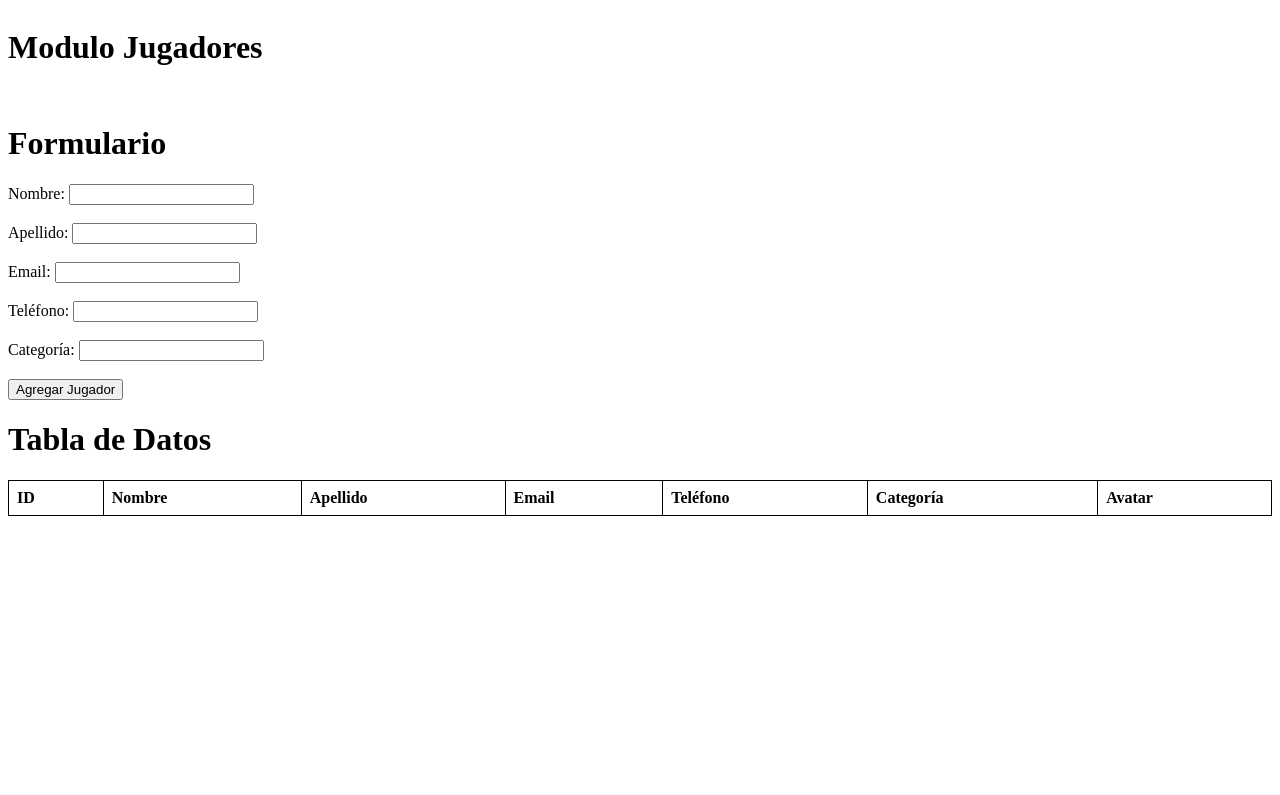
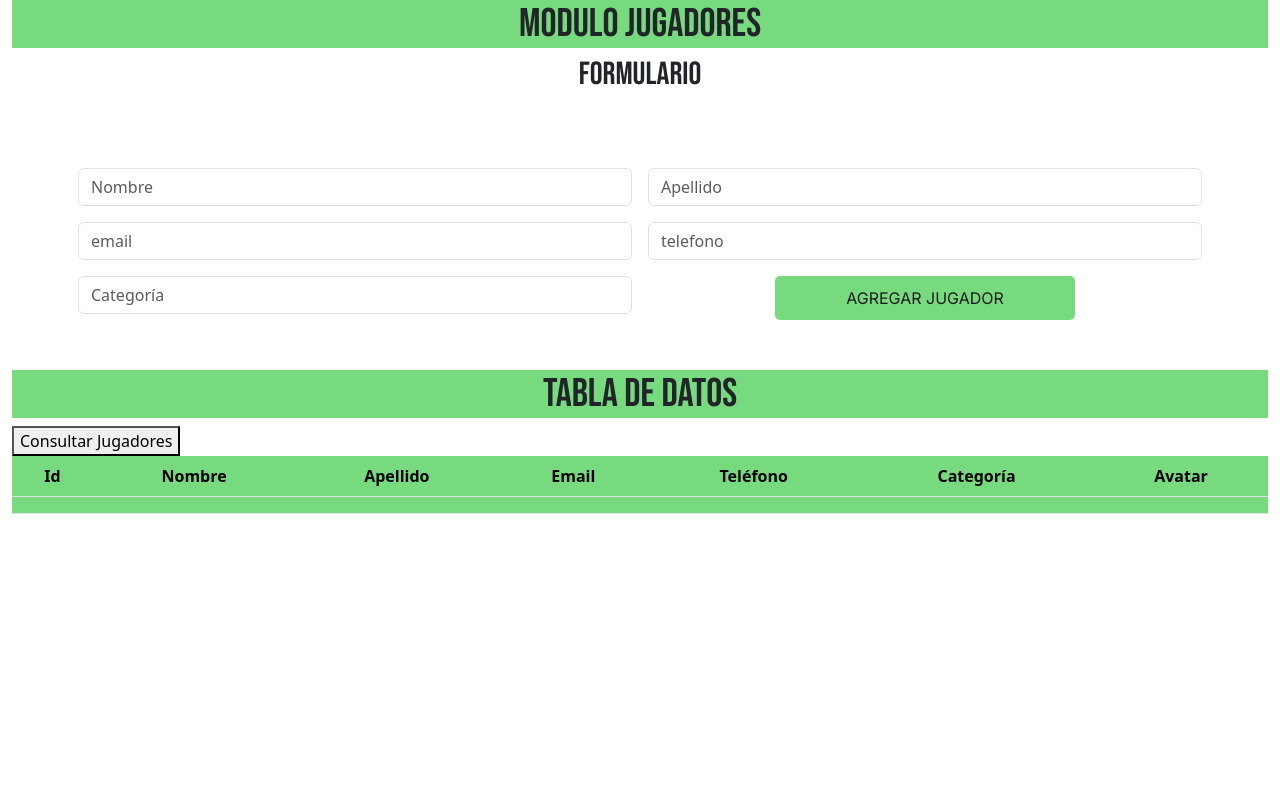
Before and after one commit to agubanchi/abrancancha_backend, a website: page client/index.html in a window 1280 px wide. Drawn offline with nearby package versions, Linux system fonts and the light colour scheme; no server answers.

Commit message:
aplicado de estilos a form y tabla de contentido

```diff
--- a/client/css/index.css
+++ b/client/css/index.css
@@ -1,81 +1,127 @@
-.container {
-  min-height: 100vh;
-  min-width: 80vw;
-  display: grid;
-  grid-template-rows: auto 1fr auto;
-  row-gap: 1rem;
-  align-content: space-between;
+@import url('https://fonts.googleapis.com/css2?family=Bebas+Neue&family=Inter:wght@400;500;700;900&display=swap');
+
+body {
+  font-family: 'Inter', sans-serif;
 }
 
-/* header p {
-  font-size: x-large;
+section {
+  background-color: #ffffff;
+  display: flex;
+  flex-wrap: wrap;
+  justify-content: space-evenly;
+  column-gap: 1rem;
+  row-gap: 2rem;
 }
 
-header,
-footer {
-  text-align: center;
-} */
-
-/* main {
-  background-image: url('../assets/wave-bg.jpg');
-} */
-
-/* .p1,
-.p2,
-.p3 {
-  position: absolute;
-  font-size: 10rem;
-  color: white;
-  text-transform: uppercase;
+.form {
+  width: 100%;
 }
 
-.p1 {
-  top: 30%;
-  right: 10%;
+#formulario {
+  padding: 50px;
 }
 
-.p2 {
-  top: 40%;
-  right: 19%;
-  font-family: 'Segoe UI', Tahoma, Geneva, Verdana, sans-serif
+.modal-title {
+  text-align: center;
+  color: #272727;
 }
 
-.p3 {
-  top: 50%;
-  right: 5%;
-  font-family: 'Franklin Gothic Medium', 'Arial Narrow', Arial, sans-serif;
+h1 {
+  font-weight: 900;
+  font-size: 30px;
+  line-height: 40px;
+  text-align: center;
+  color: #1d1d1d;
+  background-color: #77da7e;
+  font-family: 'Bebas Neue', sans-serif;
 }
 
-h1,
-footer p {
-  color: tomato
+h2 {
+  font-family: 'Bebas Neue', sans-serif;
+  font-weight: 800;
+  font-size: 23px;
+  line-height: 30px;
+  text-align: center;
+  color: orange;
 }
 
-
-footer img {
-  height: 60px;
+h3 {
+  font-weight: 600;
+  font-size: 0.9em;
+  line-height: 30px;
+  text-align: center;
+  color: #407be9;
 }
 
-footer p,
-header p {
-  font-weight: 600;
-} */
-
-/* ******************************* */
-table {
-  width: 100%;
-  border-collapse: collapse;
-  margin-top: 20px;
+h4 {
+  font-weight: 300;
+  font-size: 0.7em;
+  line-height: 30px;
+  text-align: center;
+  color: #199a76;
 }
 
-table, th, td {
-  border: 1px solid black;
+p {
+  margin-top: 10px;
+  font-weight: 600;
+  background-color: #77da7e;
+  border-radius: 8px;
+  padding: 8px;
+  color: #fff;
 }
 
-th, td {
-  padding: 8px;
-  text-align: left;
+img {
+  max-width: 150px;
 }
+
+#tabla th {
+  background-color: #77da7e;
+  text-align: center;
+}
+#tabla td {
+  text-align: center;
+}
+
+.button_content {
+  display: inline-block;
+  text-align: center;
+}
+
+.delete {
+  background-color: rgb(175, 38, 38);
+}
+
+.edit {
+  background-color: rgb(38, 141, 175);
+}
+
+.add {
+  width: 100%;
+  max-width: 300px;
+  background-color: rgb(38, 175, 74);
+  text-align: center;
+  margin: 30px 30px;
+}
+
+#addPlayer {
+  border: none;
+  border-radius: 5px;
+  background-color: #77da7e;
+  font-family: 'Inter', sans-serif;
+  text-transform: uppercase;
+  padding: 10px 20px;
+  color: #1d1d1d;
+  font-weight: 400;
+  text-align: center;
+  margin: 0 auto;
+  min-width: 300px;
+  display: block;
+}
+
+#addPlayer a:hover {
+  color: #ffffff;
+}
+
 img {
-  width: 50px;
+  width: 100%;
 }
--- a/client/index.html
+++ b/client/index.html
@@ -1,67 +1,115 @@
-<!DOCTYPE html>
+<!doctype html>
 <html lang="en">
+  <head>
+    <meta charset="UTF-8" />
+    <meta name="viewport" content="width=device-width, initial-scale=1.0" />
+    <meta name="description" content="Manejador de turnos de canchas" />
+    <link rel="stylesheet" href="css/index.css" />
 
-<head>
-  <meta charset="UTF-8">
-  <meta name="viewport" content="width=device-width, initial-scale=1.0">
-  <meta name="description" content="Manejador de turnos de canchas">
-  <link rel="stylesheet" href="css/index.css">
-  <!--
-  <link rel="stylesheet" href="https://fonts.googleapis.com/css?family=Roboto:300,300italic,700,700italic">
-  <link rel="stylesheet" href="https://cdnjs.cloudflare.com/ajax/libs/normalize/8.0.1/normalize.css">
-  <link rel="stylesheet" href="https://cdnjs.cloudflare.com/ajax/libs/milligram/1.4.1/milligram.css">
-   -->
+    <link
+      href="https://cdn.jsdelivr.net/npm/bootstrap@5.3.1/dist/css/bootstrap.min.css"
+      rel="stylesheet"
+      integrity="sha384-4bw+/aepP/YC94hEpVNVgiZdgIC5+VKNBQNGCHeKRQN+PtmoHDEXuppvnDJzQIu9"
+      crossorigin="anonymous"
+    />
+
     <title>Abran Cancha</title>
   </head>
 
   <body>
-  <div class="container">
+    <div class="container-fluid">
       <header>
         <h1>Modulo Jugadores</h1>
       </header>
-    <main>
-      <h1>Formulario</h1>
+
+      <h2>Formulario</h2>
+
       <form id="formulario">
-          <label for="nombre">Nombre:</label>
-          <input type="text" id="nombre" required><br><br>
-
-          <label for="apellido">Apellido:</label>
-          <input type="text" id="apellido" required><br><br>
-
-          <label for="email">Email:</label>
-          <input type="email" id="email" required><br><br>
-
-          <label for="telefono">Teléfono:</label>
-          <input type="tel" id="telefono" required><br><br>
-
-          <label for="categoria">Categoría:</label>
-          <input type="number" id="categoria" required><br><br>
-
-          <!-- <button type="button" onclick="agregarPersona()">Agregar Persona</button> -->
+        <div class="container">
+          <div class="row">
+            <div class="col-md-6 g-3">
+              <input
+                type="text"
+                class="form-control"
+                placeholder="Nombre"
+                id="nombre"
+                required
+              />
+            </div>
+            <div class="col-md-6 g-3">
+              <input
+                type="text"
+                class="form-control"
+                placeholder="Apellido"
+                id="apellido"
+              />
+            </div>
+          </div>
+          <div class="row">
+            <div class="col-md-6 g-3">
+              <input
+                type="text"
+                class="form-control"
+                placeholder="email"
+                id="email"
+                required
+              />
+            </div>
+            <div class="col-md-6 g-3">
+              <input
+                type="tel"
+                class="form-control"
+                placeholder="telefono"
+                id="telefono"
+              />
+            </div>
+          </div>
+          <div class="row">
+            <div class="col-md-6 g-3">
+              <input
+                type="number"
+                class="form-control"
+                placeholder="Categoría"
+                id="categoria"
+                required
+              />
+            </div>
+            <div class="col-md-6 g-3">
               <button id="addPlayer" type="button">Agregar Jugador</button>
+            </div>
+          </div>
+        </div>
       </form>
 
       <h1>Tabla de Datos</h1>
-      <table id="tabla">
+      <button id="botonConsulta">Consultar Jugadores</button>
+
+      <table id="tabla" class="table">
         <thead>
           <tr>
-                  <th>ID</th>
-                  <th>Nombre</th>
-                  <th>Apellido</th>
-                  <th>Email</th>
-                  <th>Teléfono</th>
-                  <th>Categoría</th>
-                  <th>Avatar</th>
+            <th scope="col">Id</th>
+            <th scope="col">Nombre</th>
+            <th scope="col">Apellido</th>
+            <th scope="col">Email</th>
+            <th scope="col">Teléfono</th>
+            <th scope="col">Categoría</th>
+            <th scope="col">Avatar</th>
           </tr>
         </thead>
         <tbody>
-              <!-- Los datos se agregarán aquí -->
+          <tr>
+            <th></th>
+            <th></th>
+            <th></th>
+            <th></th>
+            <th></th>
+            <th></th>
+            <th></th>
+          </tr>
         </tbody>
       </table>
-    </main>
+    </div>
 
-  </div>
     <script src="index.js"></script>
   </body>
-
 </html>
--- a/client/index.js
+++ b/client/index.js
@@ -1,29 +1,36 @@
 const BASE_END_POINT = '/players';
-document.addEventListener('DOMContentLoaded', () => {
-    consultarPlayers();
-});
+
 //-----------------------------------------------------------------------------
+// Suponiendo que tienes un botón en tu HTML con el ID "botonConsulta"
+const botonConsulta = document.getElementById('botonConsulta');
+
+// Asignar la función como manejador de eventos al hacer clic en el botón
+botonConsulta.addEventListener('click', consultarPlayers);
+
+// Definición de la función consultarPlayers
 async function consultarPlayers() {
   try {
     const response = await fetch(BASE_END_POINT);
     if (!response.ok) {
-            console.log("consultarPlayers.error.response", response);
+      console.log('consultarPlayers.error.response', response);
     }
     const data = await response.json();
     // console.log("consultarPlayers");
     actualizarTabla(data);
-    }
-    catch (error) {
-        console.log("consultarPlayers.error.catch", error);
+  } catch (error) {
+    console.log('consultarPlayers.error.catch', error);
   }
 }
+
 //-----------------------------------------------------------------------------
 // Función para actualizar la tabla con los datos de las players
 function actualizarTabla(players) {
-    const tabla = document.getElementById("tabla").getElementsByTagName('tbody')[0];
-    tabla.innerHTML = "";
+  const tabla = document
+    .getElementById('tabla')
+    .getElementsByTagName('tbody')[0];
+  tabla.innerHTML = '';
 
-    players.forEach(player => {
+  players.forEach((player) => {
     const row = tabla.insertRow();
     const cellId = row.insertCell(0);
     const cellNombre = row.insertCell(1);
@@ -51,20 +58,19 @@ function actualizarTabla(players) {
   //         + player.telefono + " " + player.categoria + " " + player.avatar;
   //     tablePlayers.appendChild(playerElement);
   // });
-
 }
 //-----------------------------------------------------------------------------
 // Array para almacenar las players
 // const players = [];
-document.getElementById("addPlayer").addEventListener('click', addPlayer);
+document.getElementById('addPlayer').addEventListener('click', addPlayer);
 // Función para agregar una player a la tabla
 async function addPlayer() {
   // const id = players.length + 1;
-    const nombre = document.getElementById("nombre").value;
-    const apellido = document.getElementById("apellido").value;
-    const email = document.getElementById("email").value;
-    const telefono = Number(document.getElementById("telefono").value);
-    const categoria = Number(document.getElementById("categoria").value);
+  const nombre = document.getElementById('nombre').value;
+  const apellido = document.getElementById('apellido').value;
+  const email = document.getElementById('email').value;
+  const telefono = Number(document.getElementById('telefono').value);
+  const categoria = Number(document.getElementById('categoria').value);
   // const avatar = `https://i.pravatar.cc/300?img=${id}`;
 
   // Crear objeto de player
@@ -76,19 +82,19 @@ async function addPlayer() {
   try {
     const response = await fetch(BASE_END_POINT, {
       method: 'POST',
-            headers: { 'Content-Type': 'application/json', },
+      headers: { 'Content-Type': 'application/json' },
       body: JSON.stringify(player),
     });
     if (!response.ok) {
-            console.log("addPlayer.error.response", response);
+      console.log('addPlayer.error.response', response);
     }
   } catch (error) {
-        console.log("addPlayer.error.catch", error);
+    console.log('addPlayer.error.catch', error);
   }
 
   // Limpiar el formulario
-    document.getElementById("formulario").reset();
+  document.getElementById('formulario').reset();
   // Actualizar la tabla
-    consultarPlayers()
+  consultarPlayers();
   // actualizarTabla();
 }
```
Also changed, not shown: data/padelplayers.json (+72 -0 lines), src/players/players.controller.ts (+11 -4 lines). Lines whose indentation alone changed are shown as unchanged.
